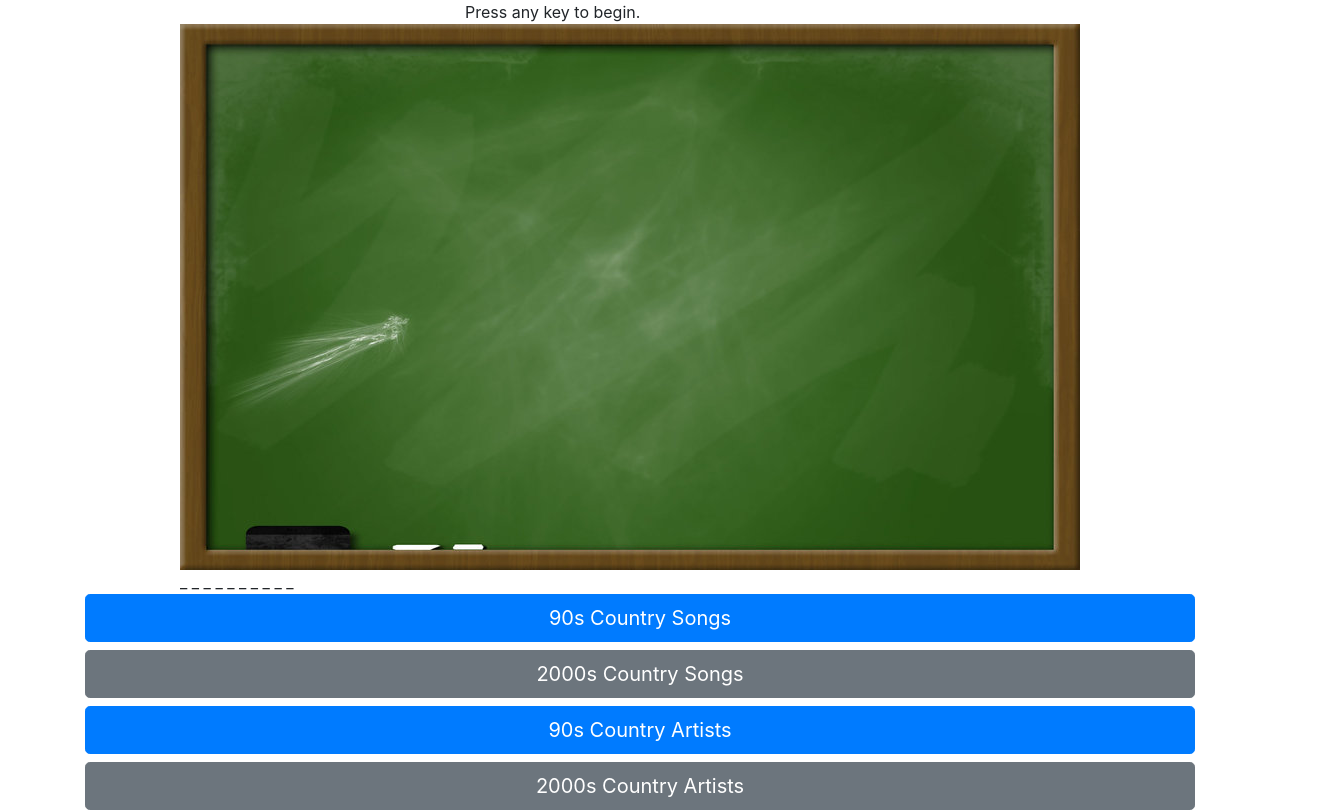
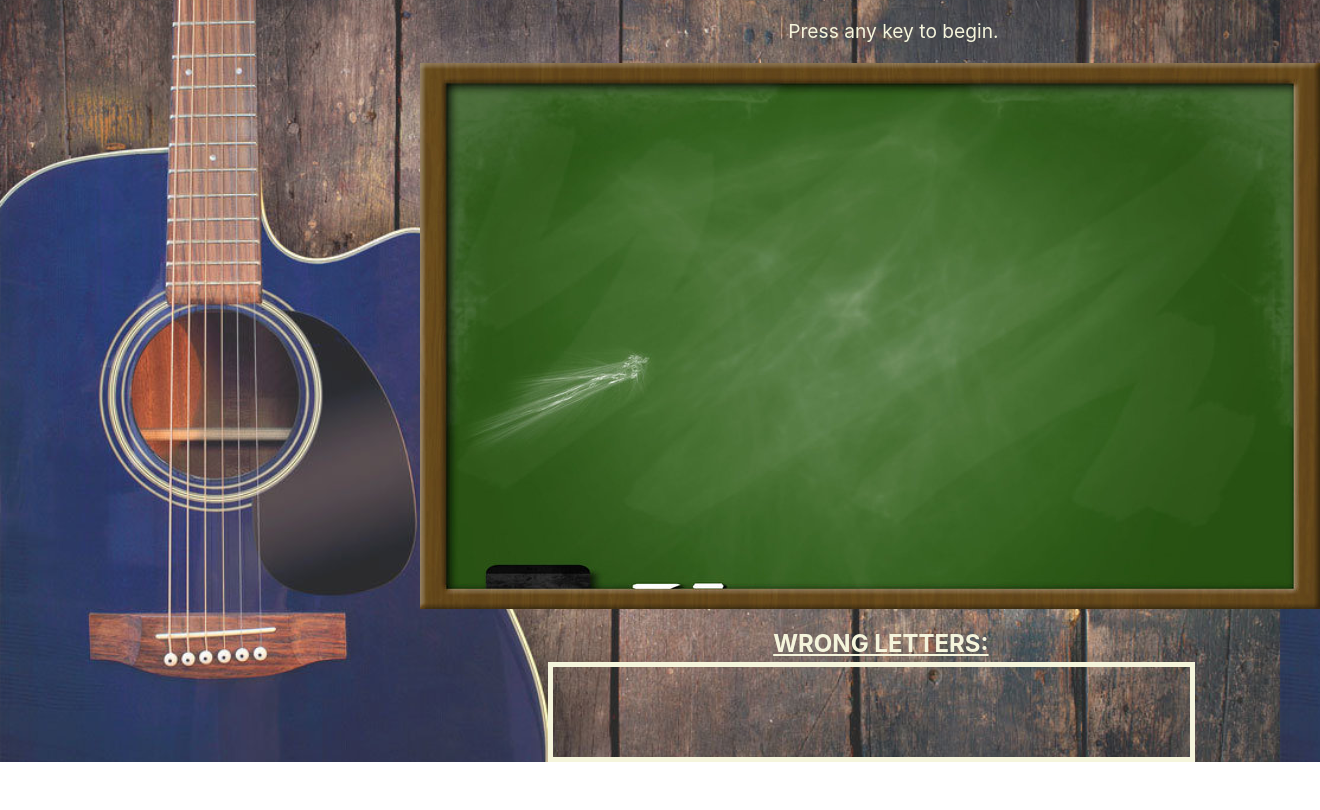
Before and after one commit to mattwhittle10/word-guess-game, a plain HTML site: page index.html in a window 1280 px wide. Shown: the part 56-866 px from the top of the page, 1320 px wide, since content can reach past the window. After the commit the page ends 818 px from the top, so only its background shows below. Drawn offline with nearby package versions, Linux system fonts and the light colour scheme.

Commit message:
styling added to page

```diff
--- a/assets/css/style.css
+++ b/assets/css/style.css
@@ -0,0 +1,41 @@
+#dashes{
+    color:beige;
+    position: absolute;
+    top: 75%;
+    left: 20%;
+    padding: 2%;
+    font-size: 220%;
+    letter-spacing: 15px;
+    font-family: "comic Sans MS", cursive, sans-serif;
+}
+
+body{
+    background-image: url(../images/heart-rituals.jpg);
+    background-size: 100%;
+}
+
+#keyPress{
+    color: beige;
+    padding-left: 13%;
+    padding-top: 1.5%;
+    padding-bottom: 1.5%;
+    font-size: 120%
+}
+
+#chalkboard{
+    padding-left: 14%;
+}
+
+#wrongLetter{
+    color: beige;
+    padding-top: 1.5%;
+    padding-left: 12%;
+    font-size: 150%;
+    text-decoration: underline;
+    font-weight: bold;
+}
+
+#wLBox{
+    border: 5px solid beige;
+    height: 100px;
+}
--- a/assets/javascript/game.js
+++ b/assets/javascript/game.js
@@ -1,75 +1,68 @@
 // Arrays to store the different word that will be guessed.
-
-// var songs90s = ["and"];
 var songs90s = ["chattahoochee", "thedance", "dustonthebottle", "itsyourlove", "indianoutlaw", "thinkinproblem", "shouldvebeenacowboy", "icrossmyheart", "dontrockthejukebox", "iminahurry", "bootscootinboogie", "thethunderrolls", "donttakethegirl", "carryingyourlovewithme", "lifesadance", "angelsamongus", "thiskiss", ];
-// var songs2000s = ["I Hope You Dance", "Chicken Fried", "Jesus Take the Wheel", "Love Story", "The House That Built Me", "Remember When", "Suds in the Bucket", "Mud on the Tires", "When I Get Where I'm Going", "You'll Think of Me", "Live Like You Were Dying", "Big Green Tractor", "What Hurts the Most", "Need You Now", "Beer for My Horses", "Life Is a Highway", "If You're Going Through Hell"];
-// var artists90s = ["Brooks and Dunn", "Martina McBride", "Lonestar", "LeAnn Rimes", "Alan Jackson", "Garth Brooks", "Tim McGraw", "Faith Hill", "George Strait", "Shania Twain", "Dixie Chicks", "Reba McEntire", "Alabama", "Toby Keith", "Trisha Yearwood", "Deana Carter", "Trace Adkins", "Brad Paisley", "Dolly Parton", "Kenny Rogers", "Rodney Atkins"];
-// var artists2000s = ["Taylor Swift", "Carrie Underwood", "Luke Bryan", "Jason Aldean", "Miranda Lambert", "Blake Shelton", "Rascal Flatts", "Keith Urban", "Dierks Bentley", "Big and Rich", "Sugarland", "Jake Owen", "Eric Church", "Lady Antebellum", "The Band Perry", "Zac Brown Band", "Little Big Town", "Josh Turner", "Kenny Chesney", "Ryan Shupe and the Rubberband"];
-
-//function that will select which array the user wants
-
-
-
-//function that will be used to randomly select and pull an object from the array.
 
 var randSongs90s = songs90s[Math.floor(Math.random() * songs90s.length)];
 console.log(randSongs90s);
+randSongs90s = randSongs90s.toUpperCase();
 
 var underScore = [];
 console.log(underScore);
 var rightLetter = [];
 var wrongLetter = [];
 // DOM Manipulation
-var underScoreDOM = Array(randSongs90s.length + 1).join(" _ ");
-document.getElementById("dashes").innerHTML = underScoreDOM;
+var underScoreDOM;
+underScoreDOM = new Array(randSongs90s.length + 1).join("_");
 
-
-// var randSongs2000s = songs2000s[Math.floor(Math.random() * songs2000s.length)];
-// console.log(randSongs2000s);
-
-// var randArtists90s = artists90s[Math.floor(Math.random() * artists90s.length)];
-// console.log(randArtists90s);
-
-// var randArtists2000s = artists2000s[Math.floor(Math.random() * artists2000s.length)];
-// console.log(randArtists2000s);
-
-//create underscores based on length of string in array that is selected.
-
-// console.log(generateUnderScore());
-
-//function that will log the users guesses.
+//I had to do this because I originally had the you win alert in the keypress listener
+//and the alert would display before the very last character was written
+//By adding this setInterval it makes a little timer that says, every 1 second
+//check to see if the player won the game yet
+var bContinue = setInterval(function(){ checkWin(); }, 1000);
 
 document.addEventListener('keypress', (event) => {
-    var keyLetter= String.fromCharCode(event.keyCode);
-    // console.log(keyLetter);
-//compare it to the word that was selected from the array
-    if(randSongs90s.indexOf(keyLetter) > -1) {
+
+   var keyLetter = String.fromCharCode(event.keyCode);
+   var iPos; //Holds the position of the character found in the array
+   keyLetter = keyLetter.toUpperCase();
+
+   if (keyLetter != " ")
+   {
+       iPos = randSongs90s.indexOf(keyLetter, 0);
+
+       if (iPos >= 0)
+       {
+           while (iPos != -1)
+           {
                //if user guesses right then push it to the rightLetter array
                rightLetter.push(keyLetter);
                console.log(rightLetter);
-    //When the user guesses the letter right have a function that will replace the underscore
-        underScore[randSongs90s.indexOf(keyLetter)] = keyLetter;
-    //DOM Manipulation that puts the correct number of underscores based on what word is selected.
-        underScoreDOM[0].innerHTML = underScore.join(' ');
-        console.log(underScoreDOM);
-    if(underScore.join('') == randSongs90s) {
-        alert("Winner");
+               //I had to do this because strings in javascript are immutable
+               //So instead of just going to a specific char in the array of string
+               //I had to do this to replace a char in that string
+               underScoreDOM = underScoreDOM.substring(0, iPos) + keyLetter + underScoreDOM.substring(iPos+1);
+               iPos = randSongs90s.indexOf(keyLetter, iPos + 1);
            }
        }
        //if user guesses wrong then push it to the wrongLetter array
-    else {
+       else
+       {
            wrongLetter.push(keyLetter);
            console.log(wrongLetter);
        }
+   }
+
+   document.getElementById("dashes").innerHTML = underScoreDOM;
 
 });
-//When the user guesses the letter right have a function that will replace the underscore
-// underScoreDOM.innerHTML = generateUnderScore().join('');
 
-//function that will count the number of attempts.
+function checkWin()
+{
+   var iUnderScorePos = underScoreDOM.indexOf("_", 0);
 
-//function that will input the correct letter if it's guessed by the user.
-
-//loops that will be used when entering in letters to check for any matching letters on the object that was pulled from the array.
-
-//alert that will tell the user if they have won or lost.
+   if (iUnderScorePos == -1)
+   {
+       alert("You Win!");
+       //This clears the timer
+       clearInterval(bContinue);
+   }
+}
--- a/index.html
+++ b/index.html
@@ -34,33 +34,41 @@
             </nav>
             <div class="container">
                 <div class="row">
-                    <div class="col-lg-4 col-md-4 col-sm-3">
+                    <div class="col-lg-6 col-md-6 col-sm-3">
                     </div>
-                    <div class="col-lg-4 col-md-4 col-sm-6">
+                    <div class="col-lg-6 col-md-6 col-sm-9" id="keyPress">
                             Press any key to begin.
-                    </div>
-                    <div class="col-lg-4 col-md-4 col-sm-3">
                     </div>
                 </div>
             </div>
             <div class="container">
                 <div class="row">
-                    <div class="col-lg-1 col-md-1 col-sm-1">
+                    <div class="col-lg-2 col-md-2 col-sm-1">
                     </div>
-                    <div class="col-lg-10 col-md-10 col-sm-6">
+                    <div id="chalkboard" class="col-lg-10 col-md-10 col-sm-6">
                        <img src="assets/images/chalkboard.jpg" alt="chalkboard">
                         <div id="dashes">
-
                         </div>
                        </div>
                     </div>
-                    <div class="col-lg-1 col-md-1 col-sm-1">
+                <div class="container">
+                    <div class="row">
+                        <div class="col-lg-6 col-md-6 col-sm-3">
+                        </div>
+                        <div id="wrongLetter" class="col-lg-6 col-md-6 col-sm-9">
+                            WRONG LETTERS:
+                        </div>
                     </div>
-                    <button type="button" class="btn btn-primary btn-lg btn-block">90s Country Songs</button>
-                    <button type="button" class="btn btn-secondary btn-lg btn-block">2000s Country Songs</button>
-                    <button type="button" class="btn btn-primary btn-lg btn-block">90s Country Artists</button>
-                    <button type="button" class="btn btn-secondary btn-lg btn-block">2000s Country Artists</button>
                 </div>
+                <div class="container">
+                        <div class="row">
+                            <div class="col-lg-5 col-md-5 col-sm-3">
+                            </div>
+                            <div id="wLBox" class="col-lg-7 col-md-7 col-sm-9">
+
+                            </div>
+                        </div>
+                    </div>
             </div>
             <script src="assets/javascript/game.js"></script>
         </body>
```
Also changed, not shown: assets/images/heart-rituals.jpg (added), 1 other file. Lines whose indentation alone changed are shown as unchanged.
